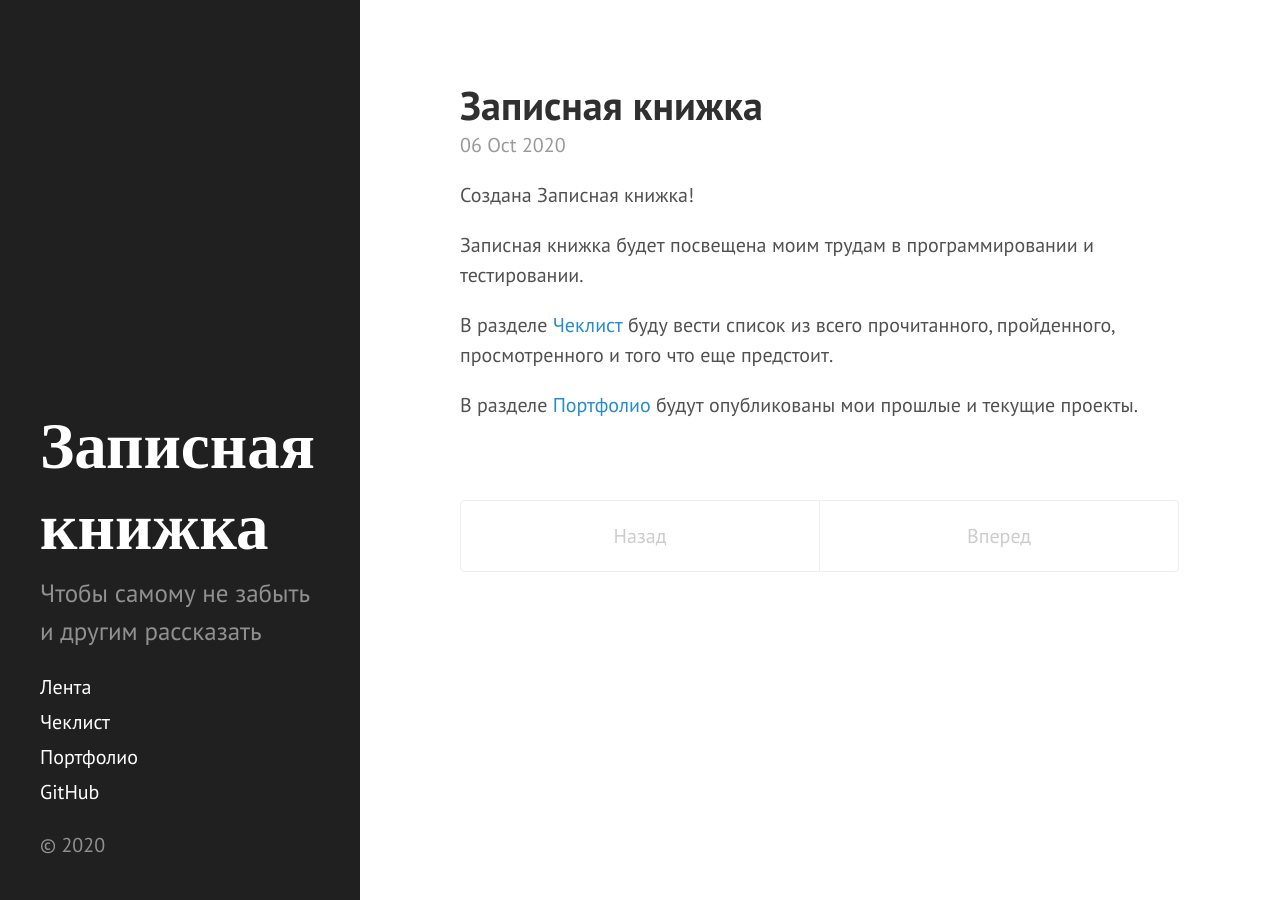
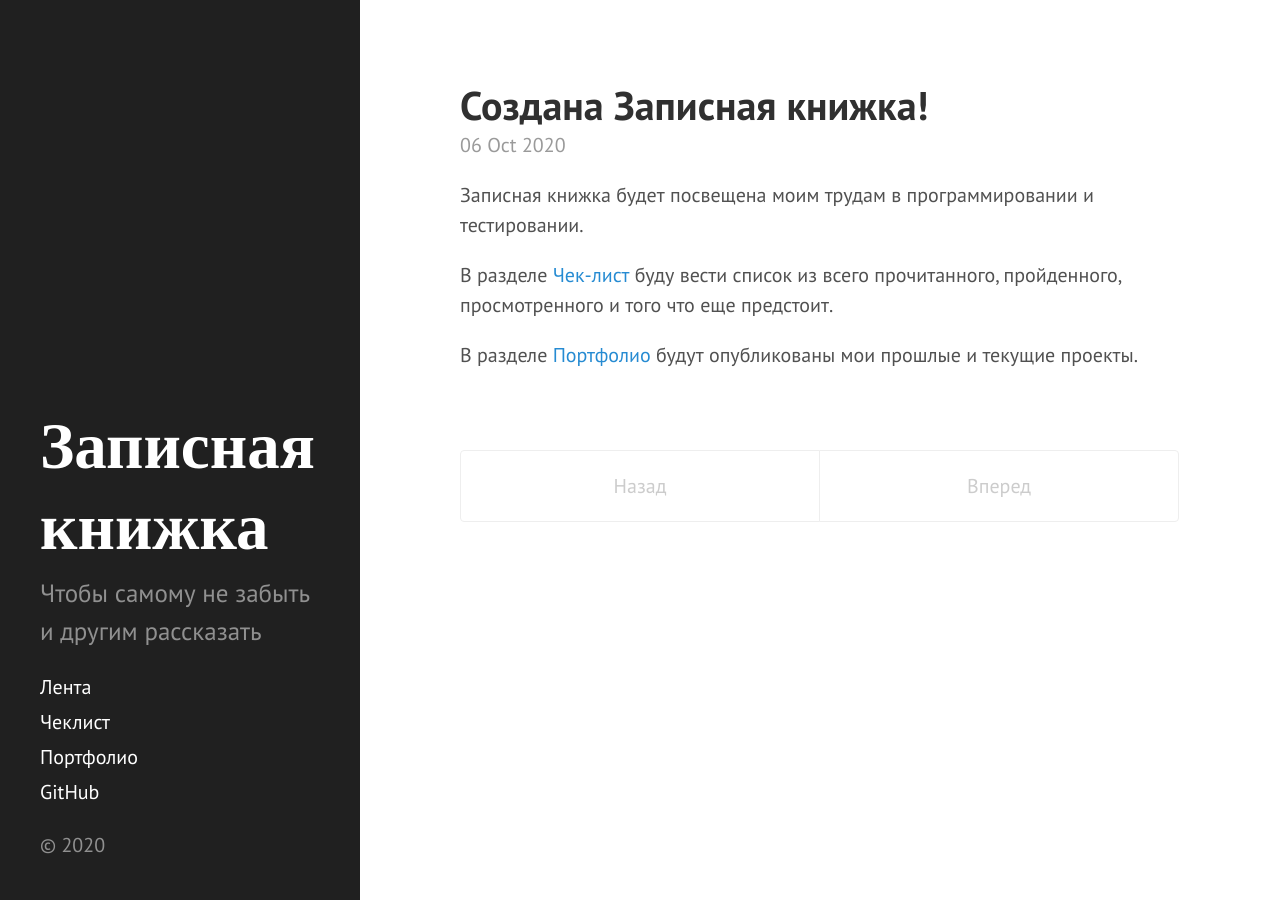
Before and after one commit to Erniess/about_me, a Jekyll site: the page built from index.html, in a window 1280 px wide. Built offline with Jekyll 4.4.1, drawn with Linux system fonts in a browser that asks for light colours; the list of posts is cut into pages by our own code.

Commit message:
Update 2020-10-06-introducing.md

```diff
--- a/_posts/2020-10-06-introducing.md
+++ b/_posts/2020-10-06-introducing.md
@@ -1,12 +1,10 @@
 ---
 layout: post
-title: Записная книжка
+title: Создана Записная книжка!
 ---
-
-Создана Записная книжка!
 
 Записная книжка будет посвещена моим трудам в программировании и тестировании.
 
-В разделе [Чеклист](https://erniess.github.io/about_me/checklist/) буду вести список из всего прочитанного, пройденного, просмотренного и того что еще предстоит.
+В разделе [Чек-лист](https://erniess.github.io/about_me/checklist/) буду вести список из всего прочитанного, пройденного, просмотренного и того что еще предстоит.
 
 В разделе [Портфолио](https://erniess.github.io/about_me/portfolio/) будут опубликованы мои прошлые и текущие проекты.
```
